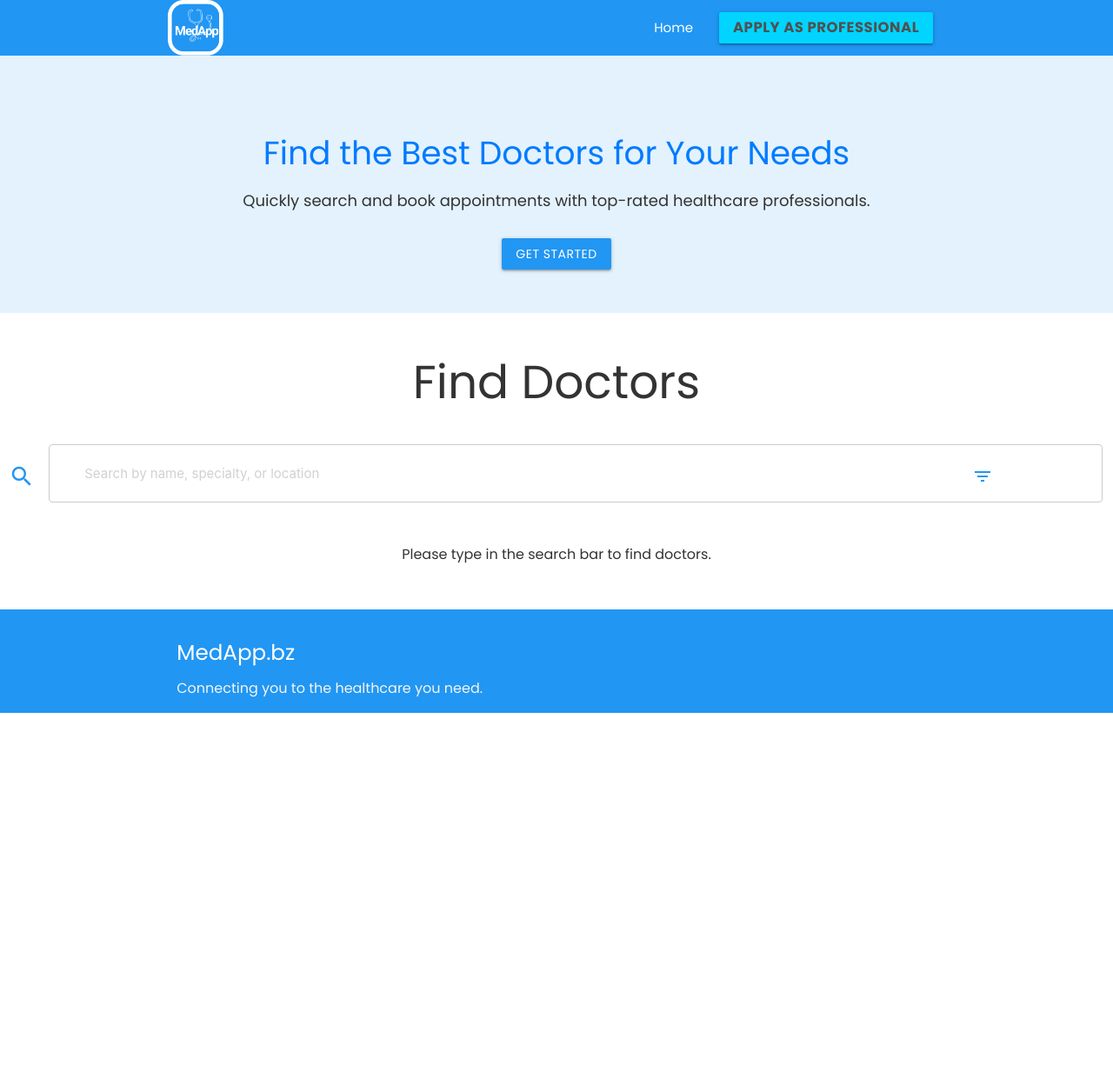
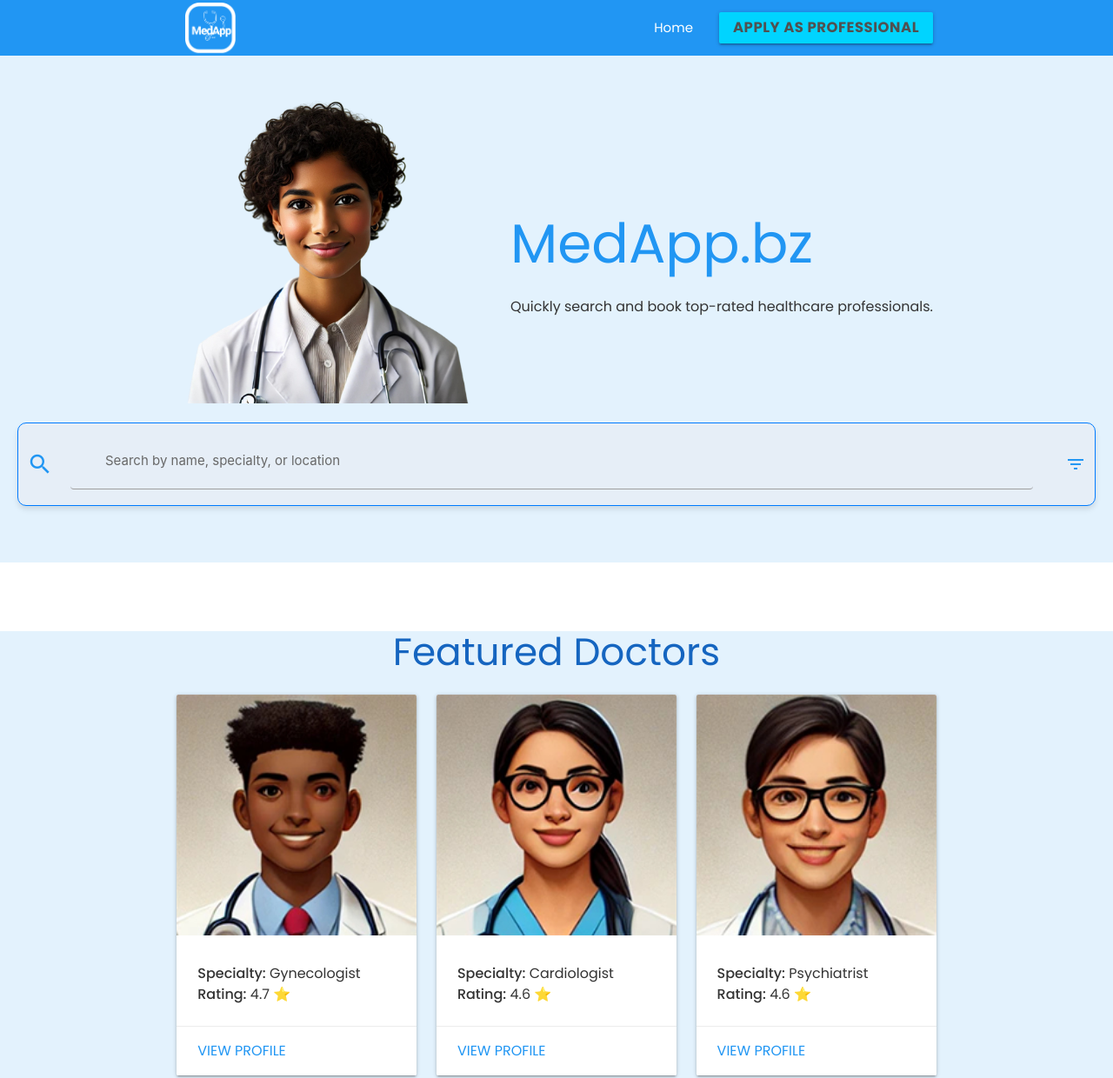
Before and after one commit to amilcar-vasquez/medapp.bz, a plain HTML site: page index.html in a window 1280 px wide. Shown: the top 1240 px of the page at 87% size. Before the commit the page ends 840 px from the top, so only its background shows below. Drawn offline with nearby package versions, Linux system fonts and the light colour scheme.

Commit message:
final styling changes

```diff
--- a/css/styles.css
+++ b/css/styles.css
@@ -10,34 +10,49 @@
     line-height: 1.5;
     color: #333;
 }
+nav{
+    height:fit-content;
+    vertical-align: middle;
+}
 
 .logo img{
-    width: 66px;
+    vertical-align: middle;
+    width: 100px;
+    padding: 0 20px;
     margin-right: 16px;
-    object-fit: cover;
 }
 
-/* Hero Section */
 .hero-section {
-    padding: 50px 0;
-    background-color: #E6EEF7;
+    position: relative;
+    padding: 50px 20px;
+    display: flex;
+    align-items: center;
+    justify-content: center;
+    flex-direction: column;
 }
 
-.hero-section h1 {
-    color: #007BFF;
-    font-size: 2.5rem;
-    margin-bottom: 20px;
+.hero-content {
+    display: flex;
+    flex-direction: row;
+    align-items: center;
+    justify-content: space-around;
+    max-width: 1200px;
+    margin: 0 auto;
+    gap: 30px;
 }
 
-.hero-section p {
-    color: #333;
-    font-size: 1.2rem;
-    margin-bottom: 30px;
+.hero-image img {
+    max-width: 350px;
+    height: auto;
+    border-radius: 10px;
 }
 
-.hero-section a {
-    background-color: #00D4FF;
+.hero-text {
+    max-width: 500px;
+    text-align: left;
 }
+
+
 
 /* Container to hold the doctor cards */
 .doctor-cards-container {
@@ -121,12 +136,19 @@
 }
 
 /* Search Bar Section */
+.search-bar-container {
+    width: 100%;
+}
+
 .search-bar {
-    position: relative;
-    margin: 20px;
-    align-self:auto;
-    max-width: 90%;
+    background: #E6EEF7;
+    border-radius: 10px;
+    box-shadow: 0 4px 6px rgba(0, 0, 0, 0.1);
+    padding: 10px 15px;
+    border: 1px solid #007BFF;
+
 }
+
 
 .search-bar .material-icons.prefix {
     position: absolute;
@@ -145,17 +167,21 @@
 }
 
 .search-bar input[type="text"] {
-    width: 100%;
+    width: 85%;
     padding: 10px 40px;
     font-size: 1rem;
-    border: 1px solid #ccc;
     border-radius: 4px;
     transition: border-color 0.3s ease;
+    align-self: center;
 }
 
 .search-bar input[type="text"]:focus {
     border-color: #007BFF;
     outline: none;
+}
+
+.search-bar input[type="text"]::placeholder {
+    color: #686868;
 }
 
 /* Advanced Filter Section */
--- a/index.html
+++ b/index.html
@@ -36,18 +36,16 @@
 
     <!-- Hero Section -->
     <section class="hero-section blue lighten-5">
-        <div class="container">
-            <h1 class="center-align">Find the Best Doctors for Your Needs</h1>
-            <p class="center-align">Quickly search and book appointments with top-rated healthcare professionals.</p>
-            <div class="center-align">
-                <a href="#doctors" class="btn blue waves-effect waves-light">Get Started</a>
+        <div class="hero-content">
+            <div class="hero-image">
+                <img src="img/belizeanDoctor.png" alt="Doctor Portrait" class="responsive-img">
+            </div>
+            <div class="hero-text">
+                <h1 class="blue-text">MedApp.bz</h1>
+                <p>Quickly search and book top-rated healthcare professionals.</p>
             </div>
         </div>
-    </section>
-    <!-- Doctor Cards -->
-    <section id="doctors" class="section">
-        <h2 class="center-align">Find Doctors</h2>
-        <div class="row">
+        <div class="search-bar-container">
             <!-- Search Bar with Styled Icons -->
             <div class="input-field col s12 search-bar">
                 <i class="material-icons prefix blue-text" @click="performSearch">search</i>
@@ -90,6 +88,11 @@
                 </button>
             </div>
         </div>
+    </section>
+
+    <!-- Doctor Cards -->
+    <section id="doctors" class="section">
+
 
         <div class="row">
             <div class="doctor-cards-container" v-if="searchPerformed">
@@ -113,21 +116,79 @@
                     <p>No doctors match your search criteria.</p>
                 </div>
             </div>
-            <div class="center-align" v-else>
-                <p>Please type in the search bar to find doctors.</p>
+        </div>
+    </section>
+     <!-- Featured Doctors Section -->
+     <section class="featured-doctors-section blue lighten-5">
+        <div class="container">
+            <h3 class="center-align blue-text text-darken-3">Featured Doctors</h3>
+            <div class="row">
+                <div class="col s12 m4" v-for="doctor in featuredDoctors">
+                    <div class="card">
+                        <div class="card-image">
+                            <img :src="doctor.Picture" :alt="doctor.Name">
+                        </div>
+                        <div class="card-content">
+                            <span class="card-title">{{ doctor.Name }}</span>
+                            <p><strong>Specialty:</strong> {{ doctor.Specialty }}</p>
+                            <p><strong>Rating:</strong> {{ doctor.Rating }} ⭐</p>
+                        </div>
+                        <div class="card-action">
+                            <a :href="'profile.html?doctorId=' + doctor.id" class="blue-text">View Profile</a>
+                        </div>
+                    </div>
+                </div>
+            </div>
+        </div>
+    </section>
+    <section class="testimonials-section blue darken-3 white-text">
+        <div class="container">
+            <h3 class="center-align">What Our Users Say</h3>
+            <div class="carousel">
+                <div class="carousel-item">
+                    <p>"This platform made finding the right doctor so easy. Highly recommended!"</p>
+                    <h5>- John D.</h5>
+                </div>
+                <div class="carousel-item">
+                    <p>"I booked an appointment within minutes. Excellent user experience!"</p>
+                    <h5>- Sarah T.</h5>
+                </div>
+                <div class="carousel-item">
+                    <p>"Great service! It helped me find a specialist in my area quickly."</p>
+                    <h5>- Michael J.</h5>
+                </div>
             </div>
         </div>
     </section>
     <!-- Footer -->
-    <footer class="page-footer blue">
+    <footer class="page-footer blue darken-3">
         <div class="container">
             <div class="row">
-                <div class="col s12">
+                <div class="col s12 m6">
                     <h5 class="white-text">MedApp.bz</h5>
-                    <p class="grey-text text-lighten-4">Connecting you to the healthcare you need.</p>
+                    <p class="grey-text text-lighten-4">Your trusted platform for finding and connecting with top healthcare providers.</p>
+                </div>
+                <div class="col s12 m4 offset-m2">
+                    <h5 class="white-text">Quick Links</h5>
+                    <ul>
+                        <li><a class="grey-text text-lighten-3" href="index.html">Home</a></li>
+                        <li><a class="grey-text text-lighten-3" href="register.html">Register as Professional</a></li>
+                    </ul>
                 </div>
             </div>
         </div>
+        <div class="footer-copyright">
+            <div class="container">
+                © 2024 MedApp.bz, All Rights Reserved.
+                <a class="grey-text text-lighten-4 right" href="https://amilcar.me" target="_blank">Who we are</a>
+            </div>
+        </div>
     </footer>
+    <script>
+        document.addEventListener('DOMContentLoaded', function() {
+            const elems = document.querySelectorAll('.carousel');
+            M.Carousel.init(elems, { fullWidth: true, indicators: true });
+        });
+    </script>
 </body>
 </html>
--- a/js/app.js
+++ b/js/app.js
@@ -18,7 +18,7 @@
             experience: '',
             biography: '',
             picture: null,
-        }
+        },
     },
     created() {
         // Fetch doctor data
@@ -49,6 +49,12 @@
 
                 return matchesSearch && matchesLocation && matchesSpecialty;
             });
+        },
+        //featured doctors function that returns the first 3 doctors with the highest ratings
+        featuredDoctors() {
+            return this.doctors
+                .sort((a, b) => b.Rating - a.Rating)
+                .slice(0, 3);
         },
         uniqueLocations() {
             const locations = [...new Set(this.filteredDoctors.map((doctor) => doctor.Location))];
@@ -88,10 +94,7 @@
             // Add AJAX request to submit form data to the server or API here
             window.location.href = 'thank-you.html';
         },
-        viewProfile(doctorId) {
-            // Redirect to profile page with doctor ID as a query parameter
-            window.location.href = `profile.html?doctorId=${doctorId}`;
-        },
+
     },
     mounted() {
         // Initialize Materialize Select
```
Also changed, not shown: profile.html (+2 -4 lines), register.html (+16 -3 lines), img/belizeanDoctor.png (added), img/hero-image.jpg (added).
